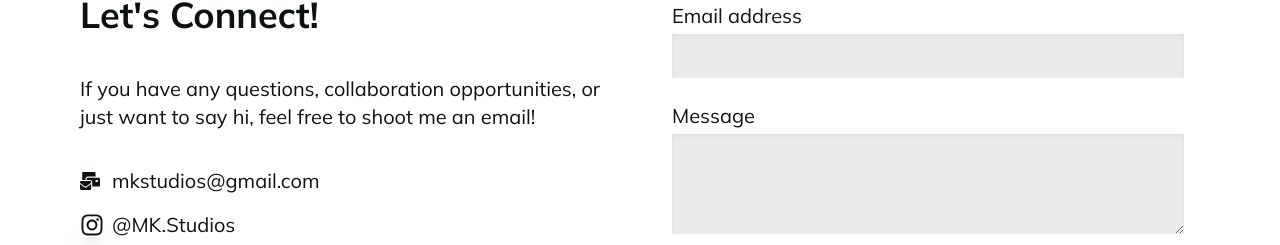
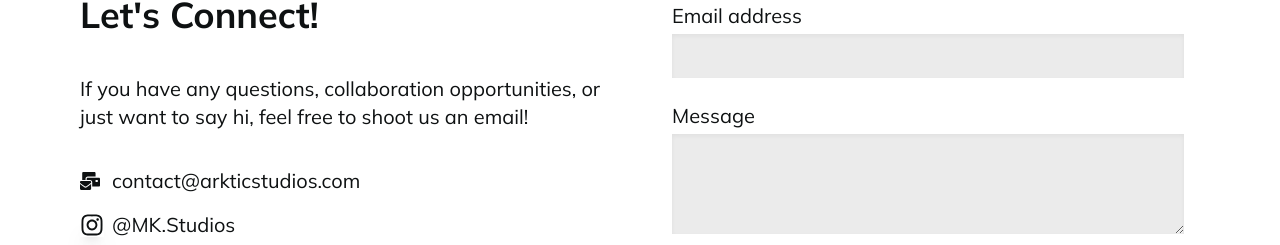
Before and after one commit to meetSuthar299/PhotoStudioFrontend, a React (Create React App) app: page / in a window 1280 px wide. Shown: the part 2626-2871 px from the top of the page. Built offline with nearby package versions, Linux system fonts and the light colour scheme; a web font is replaced by a local one.

Commit message:
Update Contact.js

```diff
--- a/src/Pages/Contact.js
+++ b/src/Pages/Contact.js
@@ -35,10 +35,10 @@ const Contact = () => {
         <h1 className="mb-10 font-sans text-3xl font-bold sm:text-4xl">
           Let's Connect!
         </h1>
-        <h1 className="mb-4 text-xl pb-5 pr-5">If you have any questions, collaboration opportunities, or just want to say hi, feel free to shoot me an email!</h1>
+        <h1 className="mb-4 text-xl pb-5 pr-5">If you have any questions, collaboration opportunities, or just want to say hi, feel free to shoot us an email!</h1>
         <div className="flex items-center mb-4 text-left text-xl">
           <FaMailBulk className="mr-3" />
-          <p>mkstudios@gmail.com</p>
+          <p>contact@arkticstudios.com</p>
         </div>
         <div className="flex items-center mb-4 text-left text-xl">
           <SocualMediaLinks />
```
